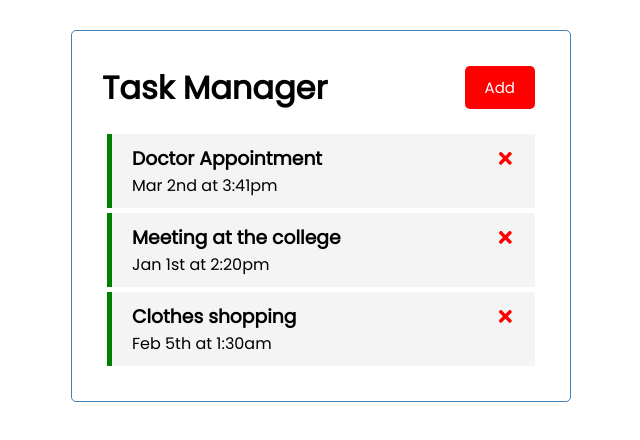
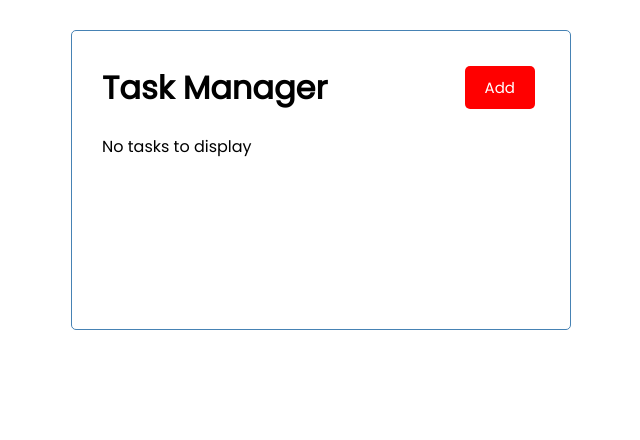
Before and after one commit to shubham-pal-au9/project_task_tracker, a React (Create React App) app in the folder react-task-tracker/: page / in a window 1280 px wide. Shown: the top 440 px of the page, without its empty margins (319-959 px from the left). Built offline with nearby package versions, Linux system fonts and the light colour scheme; data requests are answered from the project's data file.

Commit message:
Segregatedata_in_db.Json_file

```diff
--- /dev/null
+++ b/react-task-tracker/db.json
@@ -0,0 +1,23 @@
+{
+  "tasks": [
+    {
+      "id":1,
+      "text":"Doctor Appointment",
+      "day":"Mar 2nd at 3:41pm",
+      "reminder":true
+  },
+  {
+      "id":2,
+      "text":"Meeting at the college",
+      "day":"Jan 1st at 2:20pm",
+      "reminder":true
+  },
+  {
+      "id":3,
+      "text":"Clothes shopping",
+      "day":"Feb 5th at 1:30am",
+      "reminder":true
+  }
+  ]
+
+}
--- a/react-task-tracker/package.json
+++ b/react-task-tracker/package.json
@@ -16,7 +16,8 @@
     "start": "react-scripts start",
     "build": "react-scripts build",
     "test": "react-scripts test",
-    "eject": "react-scripts eject"
+    "eject": "react-scripts eject",
+    "server":"json-server --watch db.json --port 5000"
   },
   "eslintConfig": {
     "extends": [
--- a/react-task-tracker/src/App.js
+++ b/react-task-tracker/src/App.js
@@ -1,31 +1,21 @@
+import{ useState, useEffect } from 'react';
 import Header from './components/Header';
 import Tasks from './components/Tasks';
-import{ useState } from 'react';
 import AddTask from './components/AddTask';
 const App = () => {
   const[showAddTask, setShowAddTask] = useState(false)
-  const [tasks, setTasks] = useState(
-    [
-        {
-            id:1,
-            text:'Doctor Appointment',
-            day:'Mar 2nd at 3:41pm',
-            reminder:true
-        },
-        {
-            id:2,
-            text:'Meeting at the college',
-            day:'Jan 1st at 2:20pm',
-            reminder:true
-        },
-        {
-            id:3,
-            text:'Clothes shopping',
-            day:'Feb 5th at 1:30am',
-            reminder:true
-        }
-    ]
-)
+
+  // fetch db. json data also use async await for api calling
+  useEffect(() => {
+    const fetchTasks = async () => {
+      const res = await fetch('http://localhost:5000/tasks')
+      const data = await res .json()
+
+      console.log(data)
+    }
+    fetchTasks()
+  },[])
+  const [tasks, setTasks] = useState([])
 // Add Task
 const addTask = (task) => {
   const id = Math.floor(Math.random() * 1000) + 1
```
Also changed, not shown: 1 other file (tests, documents, lock files or other folders).
